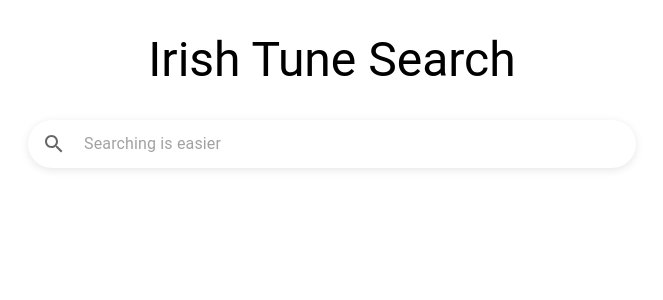
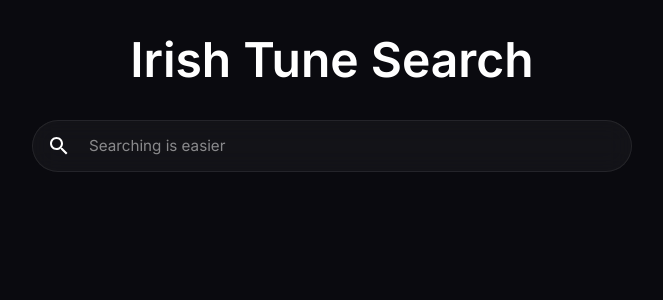
Before and after one commit to retex73/music-app, a React (Create React App) app: page / in a window 1280 px wide. Shown: the top 300 px of the page, without its empty margins (308-971 px from the left). Built offline with nearby package versions, Linux system fonts and the light colour scheme.

Commit message:
added styling to results

```diff
--- a/public/index.html
+++ b/public/index.html
@@ -25,6 +25,7 @@
       Learn how to configure a non-root public URL by running `npm run build`.
     -->
     <title>React App</title>
+    <link href="https://fonts.googleapis.com/css2?family=Inter:wght@400;500;600;700&display=swap" rel="stylesheet">
   </head>
   <body>
     <noscript>You need to enable JavaScript to run this app.</noscript>
--- a/src/App.jsx
+++ b/src/App.jsx
@@ -3,15 +3,21 @@ import { Routes, Route } from "react-router-dom";
 import HomePage from "./pages/HomePage";
 import TuneDetailsPage from "./pages/TuneDetailsPage";
 import "./App.css";
+import { ThemeProvider } from "@mui/material/styles";
+import CssBaseline from "@mui/material/CssBaseline";
+import darkTheme from "./theme/darkTheme";
 
 function App() {
   return (
+    <ThemeProvider theme={darkTheme}>
+      <CssBaseline />
       <div className="App">
         <Routes>
           <Route path="/" element={<HomePage />} />
           <Route path="/tune/:tuneId" element={<TuneDetailsPage />} />
         </Routes>
       </div>
+    </ThemeProvider>
   );
 }
 
--- a/src/components/SearchBar.jsx
+++ b/src/components/SearchBar.jsx
@@ -1,6 +1,6 @@
 import React, { useState, useEffect } from "react";
 import { Paper, InputBase, IconButton } from "@mui/material";
-import SearchIcon from "@mui/icons-material/Search";
+import SearchIcon from "@mui/icons-material/Search"; // Make sure @mui/icons-material is installed
 
 const SearchBar = ({ onSearch }) => {
   const [query, setQuery] = useState("");
@@ -17,6 +17,7 @@ const SearchBar = ({ onSearch }) => {
 
   return (
     <Paper
+      elevation={0}
       sx={{
         p: "2px 4px",
         display: "flex",
@@ -24,12 +25,35 @@ const SearchBar = ({ onSearch }) => {
         width: "100%",
         maxWidth: 600,
         borderRadius: "100px",
-        boxShadow: "0 2px 8px rgba(0,0,0,0.1)",
+        transition: "all 0.2s ease-in-out",
+        border: "1px solid rgba(255, 255, 255, 0.08)",
+        "&:hover": {
+          border: "1px solid rgba(255, 255, 255, 0.12)",
+        },
+        "&:focus-within": {
+          border: "1px solid rgba(255, 255, 255, 0.16)",
+          backgroundColor: "rgba(255, 255, 255, 0.08)",
+        },
       }}
     >
-      <SearchIcon sx={{ p: "10px", color: "text.secondary" }} />
+      <IconButton sx={{ p: "10px" }}>
+        <SearchIcon
+          sx={{
+            color: "white", // Explicit white color
+            fontSize: 24, // Explicit size
+          }}
+        />
+      </IconButton>
       <InputBase
-        sx={{ ml: 1, flex: 1 }}
+        sx={{
+          ml: 1,
+          flex: 1,
+          "& input": {
+            padding: "8px 0",
+            fontSize: "0.95rem",
+            fontWeight: 400,
+          },
+        }}
         placeholder="Searching is easier"
         value={query}
         onChange={(e) => setQuery(e.target.value)}
--- a/src/components/SearchResults.jsx
+++ b/src/components/SearchResults.jsx
@@ -1,5 +1,16 @@
 import React from "react";
 import { useNavigate } from "react-router-dom";
+import {
+  Box,
+  Grid,
+  Card,
+  CardContent,
+  Typography,
+  Button,
+  Chip,
+  Stack,
+} from "@mui/material";
+import PlayCircleOutlineIcon from "@mui/icons-material/PlayCircleOutline";
 
 const SearchResults = ({ results }) => {
   const navigate = useNavigate();
@@ -11,32 +22,96 @@ const SearchResults = ({ results }) => {
   if (!results.length) return null;
 
   return (
-    <div className="search-results">
+    <Box sx={{ p: 3 }}>
+      <Grid container spacing={3}>
         {results.map((tune, index) => (
-        <div
-          key={index}
-          className="result-card"
+          <Grid item xs={12} sm={6} md={4} key={index}>
+            <Card
+              sx={{
+                height: "100%",
+                display: "flex",
+                flexDirection: "column",
+                transition:
+                  "transform 0.2s ease-in-out, box-shadow 0.2s ease-in-out",
+                "&:hover": {
+                  transform: "translateY(-4px)",
+                  boxShadow: "0 8px 24px rgba(0,0,0,0.3)",
+                  cursor: "pointer",
+                },
+              }}
               onClick={() => handleTuneClick(tune.trackId)}
             >
-          <h3>{tune["Tune Title"]}</h3>
-          <div className="result-details">
-            <span>{tune.Genre}</span>
-            <span>{tune.Rhythm}</span>
-            <span>
-              {tune.Key} {tune.Mode}
-            </span>
-          </div>
-          <a
+              <CardContent sx={{ flexGrow: 1 }}>
+                <Typography
+                  variant="h6"
+                  component="h3"
+                  gutterBottom
+                  sx={{
+                    color: "primary.main",
+                    fontWeight: 600,
+                    mb: 2,
+                  }}
+                >
+                  {tune["Tune Title"]}
+                </Typography>
+
+                <Stack
+                  direction="row"
+                  spacing={1}
+                  flexWrap="wrap"
+                  sx={{ mb: 2, gap: 1 }}
+                >
+                  <Chip
+                    label={tune.Genre}
+                    size="small"
+                    sx={{
+                      bgcolor: "background.paper",
+                      "&:hover": { bgcolor: "background.paper" },
+                    }}
+                  />
+                  <Chip
+                    label={tune.Rhythm}
+                    size="small"
+                    sx={{
+                      bgcolor: "background.paper",
+                      "&:hover": { bgcolor: "background.paper" },
+                    }}
+                  />
+                  <Chip
+                    label={`${tune.Key} ${tune.Mode}`}
+                    size="small"
+                    sx={{
+                      bgcolor: "background.paper",
+                      "&:hover": { bgcolor: "background.paper" },
+                    }}
+                  />
+                </Stack>
+
+                <Button
+                  variant="contained"
+                  color="secondary"
+                  startIcon={<PlayCircleOutlineIcon />}
+                  component="a"
                   href={tune["Learning Video"]}
                   target="_blank"
                   rel="noopener noreferrer"
-            className="video-link"
+                  onClick={(e) => e.stopPropagation()}
+                  fullWidth
+                  sx={{
+                    mt: "auto",
+                    "&:hover": {
+                      transform: "scale(1.02)",
+                    },
+                  }}
                 >
                   Watch Tutorial
-          </a>
-        </div>
+                </Button>
+              </CardContent>
+            </Card>
+          </Grid>
         ))}
-    </div>
+      </Grid>
+    </Box>
   );
 };
 
--- /dev/null
+++ b/src/theme/darkTheme.js
@@ -0,0 +1,116 @@
+import { createTheme } from "@mui/material/styles";
+
+const darkTheme = createTheme({
+  palette: {
+    mode: "dark",
+    primary: {
+      main: "#FF6B35", // The orange accent color
+      light: "#FF8B55",
+      dark: "#CC4415",
+    },
+    secondary: {
+      main: "#2A9D8F", // The teal/green color from the category buttons
+      light: "#4ABDB0",
+      dark: "#1A7D70",
+    },
+    background: {
+      default: "#0A0A0F", // Very dark blue-black background
+      paper: "#141419", // Slightly lighter dark for cards/components
+    },
+    text: {
+      primary: "#FFFFFF",
+      secondary: "rgba(255, 255, 255, 0.7)",
+    },
+    action: {
+      active: "#FFFFFF",
+      hover: "rgba(255, 255, 255, 0.08)",
+    },
+    divider: "rgba(255, 255, 255, 0.12)",
+  },
+  components: {
+    MuiButton: {
+      styleOverrides: {
+        root: {
+          borderRadius: 20,
+          textTransform: "none",
+        },
+      },
+    },
+    MuiCard: {
+      styleOverrides: {
+        root: {
+          borderRadius: 16,
+          backgroundColor: "#141419",
+        },
+      },
+    },
+    MuiAppBar: {
+      styleOverrides: {
+        root: {
+          backgroundColor: "#141419",
+        },
+      },
+    },
+    MuiPaper: {
+      styleOverrides: {
+        root: {
+          "&.MuiPaper-root": {
+            backgroundColor: "rgba(255, 255, 255, 0.04)", // Subtle transparent background
+            backdropFilter: "blur(12px)", // Adds a modern frosted glass effect
+            "&:hover": {
+              backgroundColor: "rgba(255, 255, 255, 0.08)",
+            },
+          },
+        },
+      },
+    },
+    MuiInputBase: {
+      styleOverrides: {
+        root: {
+          color: "#fff",
+          "&::placeholder": {
+            color: "rgba(255, 255, 255, 0.5)",
+            opacity: 1,
+          },
+          fontSize: "1rem",
+          padding: "4px 0",
+        },
+        input: {
+          "&::placeholder": {
+            color: "rgba(255, 255, 255, 0.5)",
+            opacity: 1,
+          },
+        },
+      },
+    },
+    MuiIconButton: {
+      styleOverrides: {
+        root: {
+          "&:hover": {
+            backgroundColor: "rgba(255, 255, 255, 0.08)",
+          },
+        },
+      },
+    },
+  },
+  shape: {
+    borderRadius: 12,
+  },
+  typography: {
+    fontFamily: '"Inter", "Roboto", "Helvetica", "Arial", sans-serif',
+    h1: {
+      fontWeight: 600,
+    },
+    h2: {
+      fontWeight: 600,
+    },
+    h3: {
+      fontWeight: 600,
+    },
+    button: {
+      textTransform: "none",
+    },
+  },
+});
+
+export default darkTheme;
```
Lines whose indentation alone changed are shown as unchanged.
